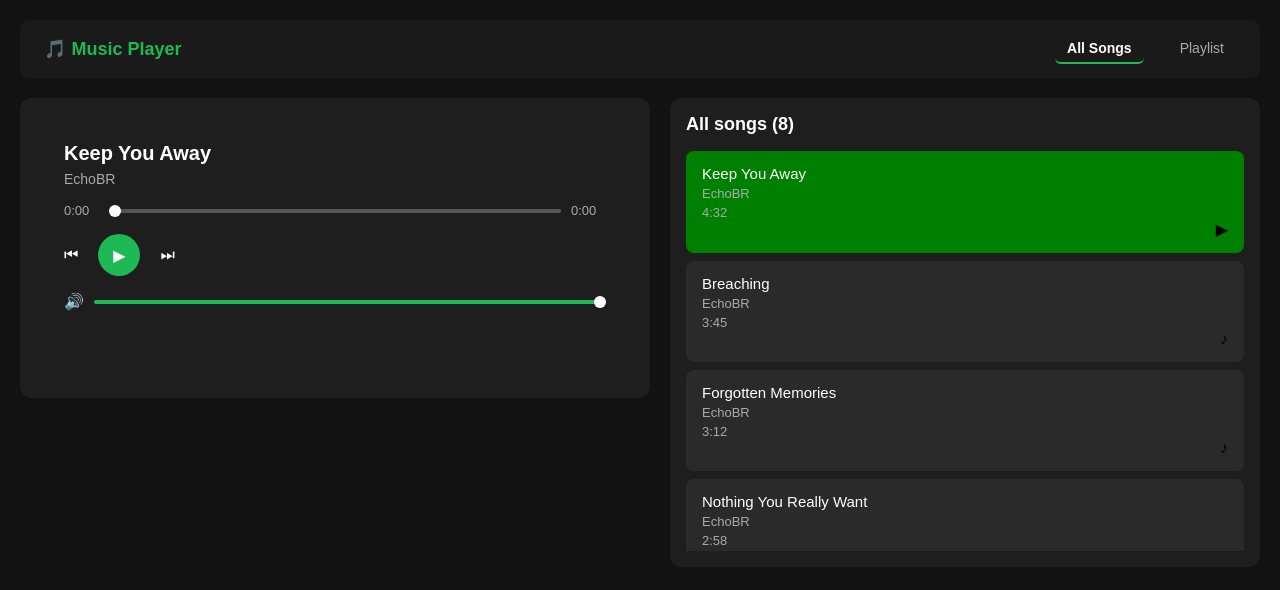
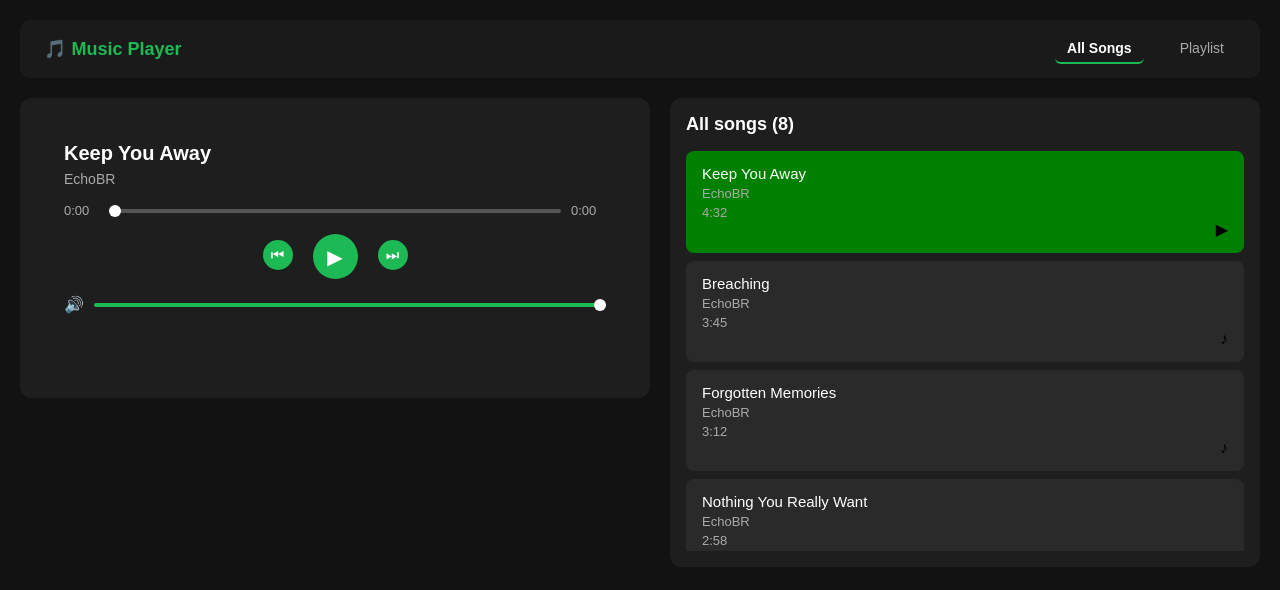
Before and after one commit to Praveen-tej/Music-player, a React (Vite) app: page / in a window 1280 px wide. Shown: the top 590 px of the page. Built offline with nearby package versions, Linux system fonts and the light colour scheme.

Commit message:
changed syles in player

```diff
--- a/src/index.css
+++ b/src/index.css
@@ -39,7 +39,9 @@ body {
   text-decoration: none;
   padding: 6px 12px;
   border-radius: 6px;
-  transition: color 0.5s , border-bottom 0.5s;
+  transition:
+    color 0.5s,
+    border-bottom 0.5s;
   border-bottom: 2px solid transparent;
 }
 
@@ -211,33 +213,43 @@ body {
 
 .controls {
   display: flex;
-  align-items: center;
+  justify-content: center;
   gap: 20px;
 }
 
 .control-prev,
 .control-play,
 .control-next {
+  display: flex;
   cursor: pointer;
   color: #ffffff;
   font-size: 16px;
   transition: color 0.2s;
+  align-items: center;
 }
 
 .control-play {
   background-color: #1db954;
   border-radius: 50%;
-  width: 42px;
-  height: 42px;
+  width: 45px;
+  height: 45px;
   display: flex;
   align-items: center;
   justify-content: center;
-  font-size: 16px;
+  font-size: 20px;
 }
 
-.control-prev:hover,
-.control-next:hover {
-  color: #1db954;
+.control-next,
+.control-prev {
+  display: flex;
+  align-items: center;
+  justify-content: center;
+  background-color: #1db954;
+  border-radius: 50%;
+  width: 30px;
+  height: 30px;
+  font-size: 15px;
+  margin-top: 6px;
 }
 
 .control-play:hover {
@@ -391,7 +403,9 @@ body {
   padding: 6px 12px;
   font-size: 12px;
   cursor: pointer;
-    transition: background-color 0.2s, color 0.2s;
+  transition:
+    background-color 0.2s,
+    color 0.2s;
 }
 
 .delete-btn:hover {
@@ -528,7 +542,6 @@ body {
   color: #aaaaaa;
 }
 
-
 .playlist-song {
   cursor: pointer;
 }
@@ -538,7 +551,6 @@ body {
 }
 
 @media (max-width: 768px) {
-
   /* NAVBAR */
   .navbar {
     flex-direction: column;
```
Lines whose indentation alone changed are shown as unchanged.
